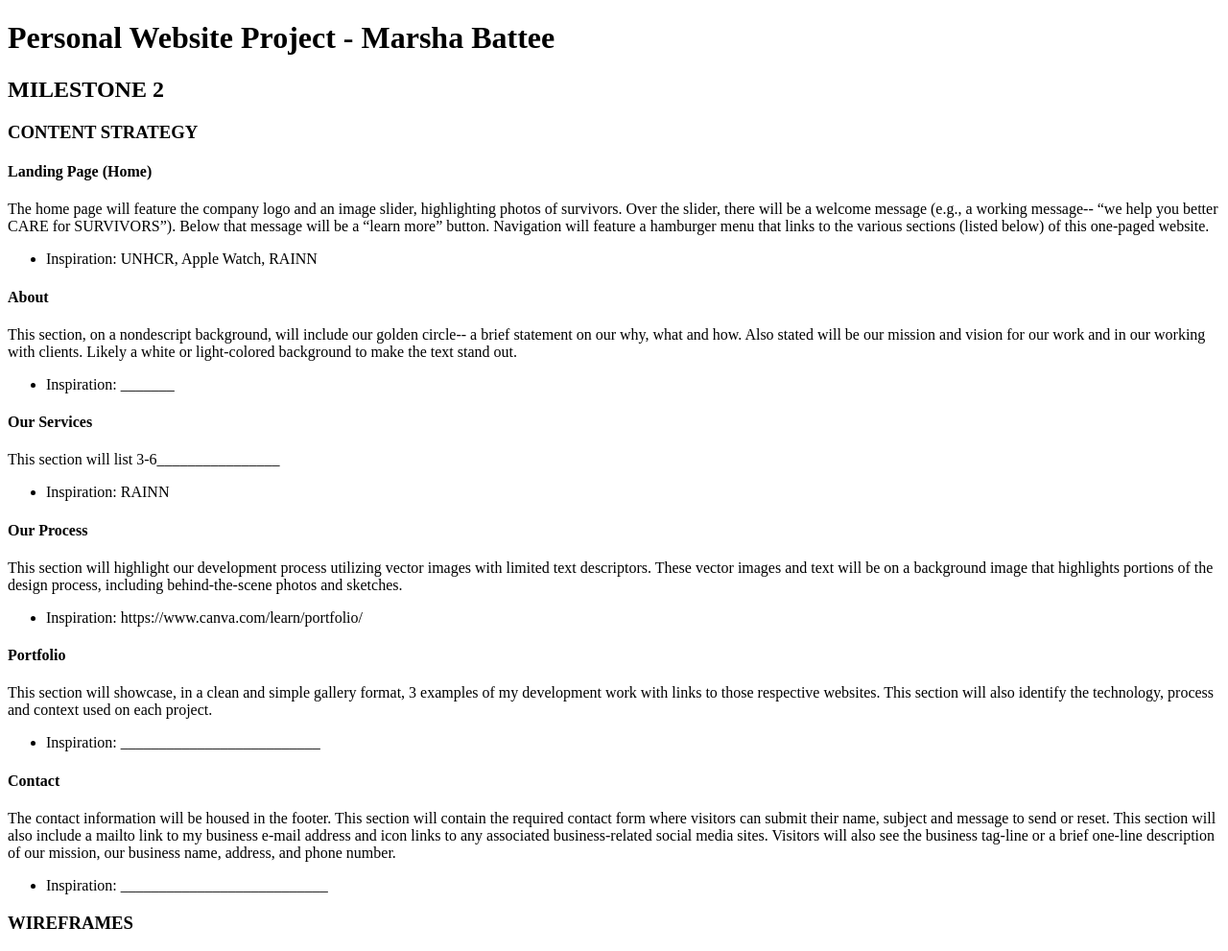
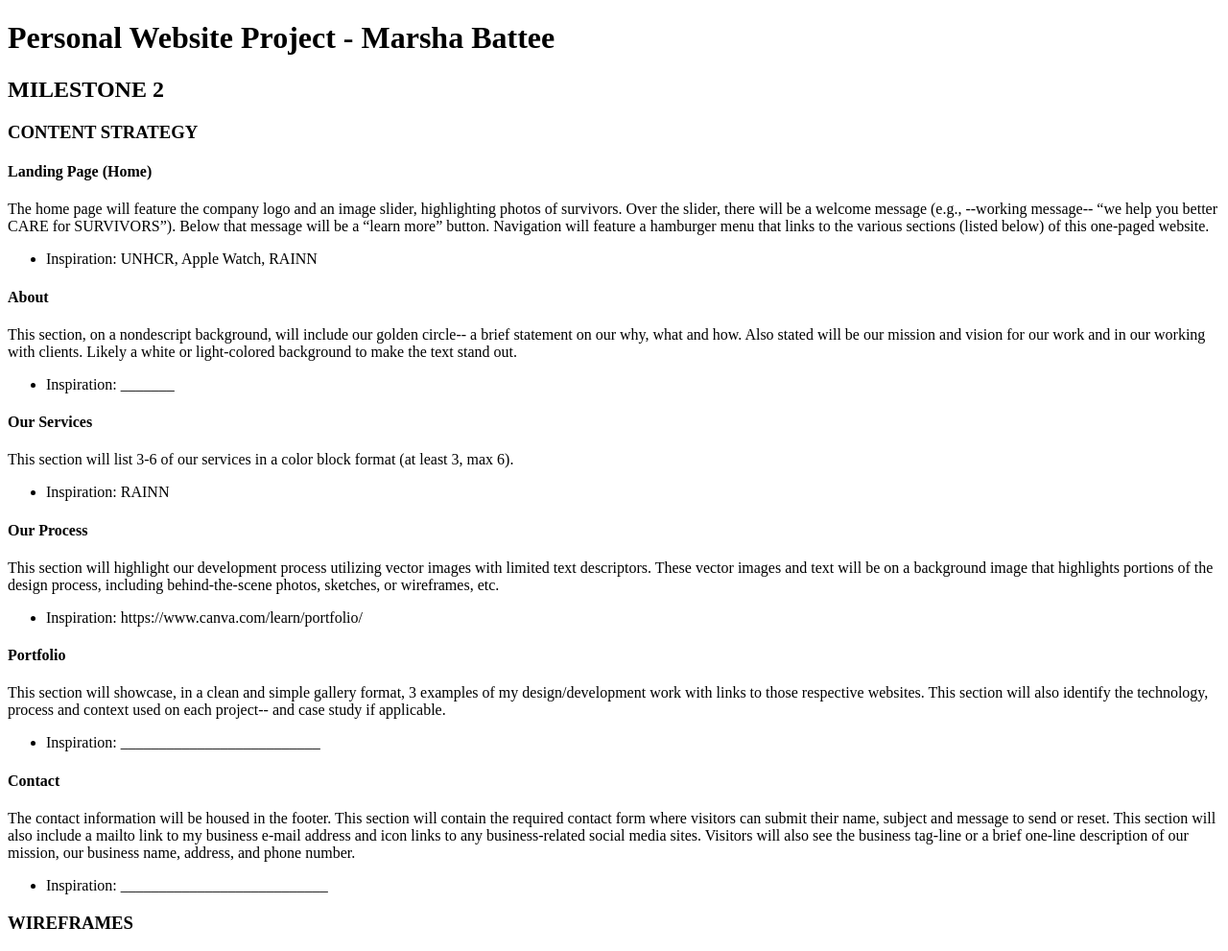
Before and after one commit to MarshaBat/pwp-marsha-battee, a PHP site: page /milestone-2.php in a window 1280 px wide. Shown: the whole page at 96% size. Run offline with PHP 8.4, Linux system fonts and the light colour scheme.

Commit message:
revised "content strategy" info added

```diff
--- a/public_html/documentation/milestone-2.php
+++ b/public_html/documentation/milestone-2.php
@@ -16,51 +16,50 @@
 		<h3>CONTENT STRATEGY</h3>
 
 		<h4>Landing Page (Home)</h4>
-		<p>The home page will feature the company logo and an image slider, highlighting photos of survivors. Over the
-			slider, there will be a welcome message (e.g., a working message-- “we help you better CARE for SURVIVORS”).
-			Below
-			that message will be a “learn more” button. Navigation will feature a hamburger menu that links to the various
-			sections (listed below) of this one-paged website.</p>
+			<p>The home page will feature the company logo and an image slider, highlighting photos of survivors. Over the
+				slider, there will be a welcome message (e.g., --working message-- “we help you better CARE for SURVIVORS”).
+				Below that message will be a “learn more” button. Navigation will feature a hamburger menu that links to the
+				various sections (listed below) of this one-paged website.</p>
 			<ul>
 				<li>Inspiration: UNHCR, Apple Watch, RAINN</li>
 			</ul>
 
 		<h4>About</h4>
-		<p>This section, on a nondescript background, will include our golden circle-- a brief statement on our why, what
-			and how. Also stated will be our mission and vision for our work and in our working with clients. Likely a
-			white or light-colored background to make the text stand out.</p>
+			<p>This section, on a nondescript background, will include our golden circle-- a brief statement on our why,
+				what and how. Also stated will be our mission and vision for our work and in our working with clients.
+				Likely a white or light-colored background to make the text stand out.</p>
 			<ul>
 				<li>Inspiration: _______</li>
 			</ul>
 
 		<h4>Our Services</h4>
-		<p>This section will list 3-6________________</p>
+		<p>This section will list 3-6 of our services in a color block format (at least 3, max 6).</p>
 			<ul>
 				<li>Inspiration: RAINN</li>
 			</ul>
 
 		<h4>Our Process</h4>
-		<p>This section will highlight our development process utilizing vector images with limited text descriptors.
-			These vector images and text will be on a background image that highlights portions of the design process,
-			including behind-the-scene photos and sketches.</p>
+			<p>This section will highlight our development process utilizing vector images with limited text descriptors.
+				These vector images and text will be on a background image that highlights portions of the design process,
+				including behind-the-scene photos, sketches, or wireframes, etc.</p>
 			<ul>
 				<li>Inspiration: https://www.canva.com/learn/portfolio/</li>
 			</ul>
 
 		<h4>Portfolio</h4>
-		<p>This section will showcase, in a clean and simple gallery format, 3 examples of my development work with links
-			to those respective websites. This section will also identify the technology, process and context used on each
-			project.</p>
+			<p>This section will showcase, in a clean and simple gallery format, 3 examples of my design/development work
+				with links to those respective websites. This section will also identify the technology, process and context
+				used on each project-- and case study if applicable.</p>
 			<ul>
 				<li>Inspiration: __________________________</li>
 			</ul>
 
 		<h4>Contact</h4>
-		<p>The contact information will be housed in the footer. This section will contain the required contact form where
-			visitors can submit their name, subject and message to send or reset. This section will also include a mailto
-			link to my business e-mail address and icon links to any associated business-related social media sites.
-			Visitors will also see the business tag-line or a brief one-line description of our mission, our business name,
-			address, and phone number.</p>
+			<p>The contact information will be housed in the footer. This section will contain the required contact form
+				where visitors can submit their name, subject and message to send or reset. This section will also include a
+				mailto link to my business e-mail address and icon links to any business-related social media sites.
+				Visitors will also see the business tag-line or a brief one-line description of our mission, our business
+				name, address, and phone number.</p>
 			<ul>
 				<li>Inspiration: ___________________________</li>
 			</ul>
```
